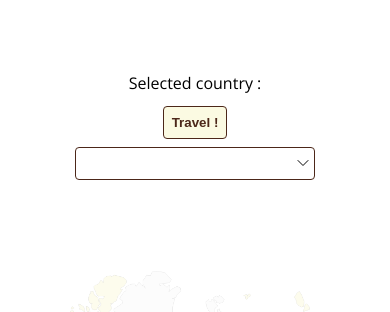
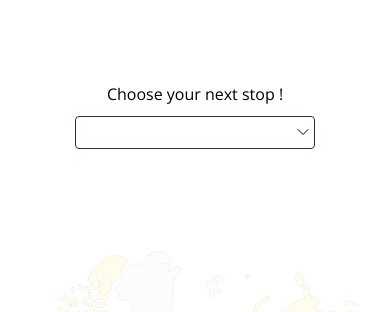
Before and after one commit to wildcodeschool-2025-03/JS-WestDevs-P2-SavorSafari, a React (Vite) app in the folder client/: page /world-map in a window 390 px wide. Shown: the part 144-456 px from the top of the page. Built offline with nearby package versions, Linux system fonts and the light colour scheme.

Commit message:
Minor changes on mobile input display - Add immediate openening on focus

```diff
--- a/client/src/components/WorldMap/WorldMap.css
+++ b/client/src/components/WorldMap/WorldMap.css
@@ -4,7 +4,6 @@
   min-height: calc(100vh - 68.55px - 52.55px);
 
   h3 {
-    /* grid-area: 1 / 1 / 2 / 2; */
     text-align: center;
     height: fit-content;
   }
@@ -205,7 +204,7 @@
 .combobox-options {
   z-index: 20;
   width: var(--input-width);
-  height: 224px;
+  height: 240px;
   margin-top: 4px;
   border-radius: 8px;
   border: 1px solid var(--light-border-bloc-color);
@@ -229,7 +228,7 @@
     }
 
     &:hover {
-      background-color: lightgray;
+      background-color: var(--light-bg-bloc-color-100);
     }
 
     .check-icon {
--- a/client/src/components/WorldMap/WorldMap.tsx
+++ b/client/src/components/WorldMap/WorldMap.tsx
@@ -74,7 +74,12 @@ const WorldMap = () => {
       {/* Mobile */}
       <img src="../src/assets/img/world-map-img.webp" alt="Static world map" className="static-map" />
       <div className="mobile-form">
-        <p className="selected" id="selected-country">Selected country : <br /> {countryName}</p>
+        {!countryName &&
+          <p>Choose your next stop !</p>
+        }
+        {countryName &&
+          <>
+            <p>Next stop : {countryName}</p>
             <button
               type="button"
               className="travel-button"
@@ -85,11 +90,14 @@ const WorldMap = () => {
             >
               Travel !
             </button>
+          </>
+        }
 
         <Combobox
           value={countryName}
           onChange={(country: string) => setCountryName(country)}
           onClose={() => setQuery('')}
+          immediate
         >
 
           <div className="combobox-container">
```
Lines whose indentation alone changed are shown as unchanged.
